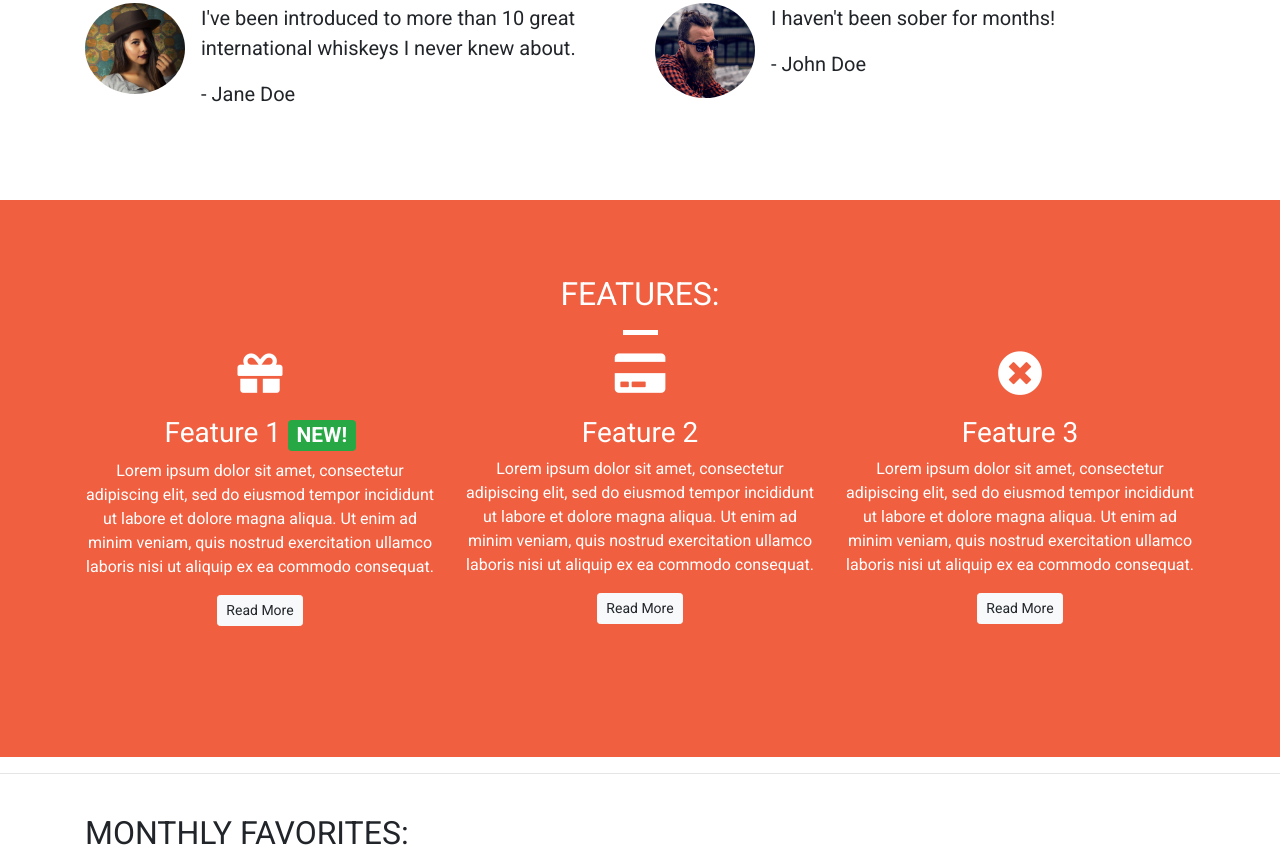
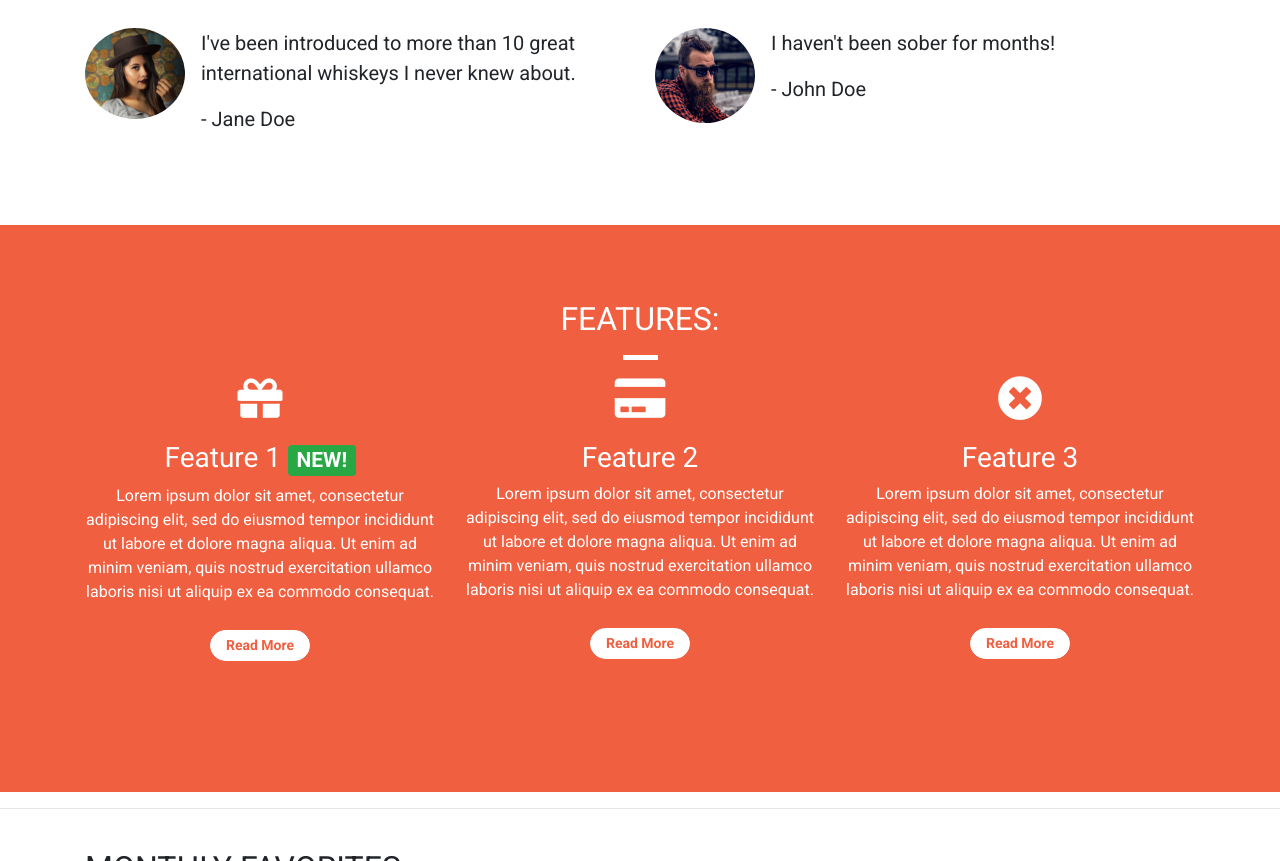
Before and after one commit to haselnuts/bootstrap, a plain HTML site: page index.html in a window 1280 px wide. Shown: the part 947-1808 px from the top of the page. Drawn offline with nearby package versions, Linux system fonts and the light colour scheme.

Commit message:
Feature section: changed block-divider to white, rounded up buttons

```diff
--- a/CSS/style.css
+++ b/CSS/style.css
@@ -55,6 +55,16 @@ body {
     margin-bottom: 20px;
     font-size: 45px;
     line-height: 45px;
+}
+
+.features .btn {
+    background-color: white;
+    border-color: white;
+    border-radius: 23px;
+    min-width: 100px;
+    font-weight: bold;
+    margin-top: 10px;
+    color: #f05f40;;
 }
 
 .container-wrappers {}
@@ -167,7 +177,9 @@ body {
     margin-top: 0;
 }
 
-
+.quotes .page-header{
+    margin-bottom: 25px;
+}
 
 /* Content container*/
 
```
